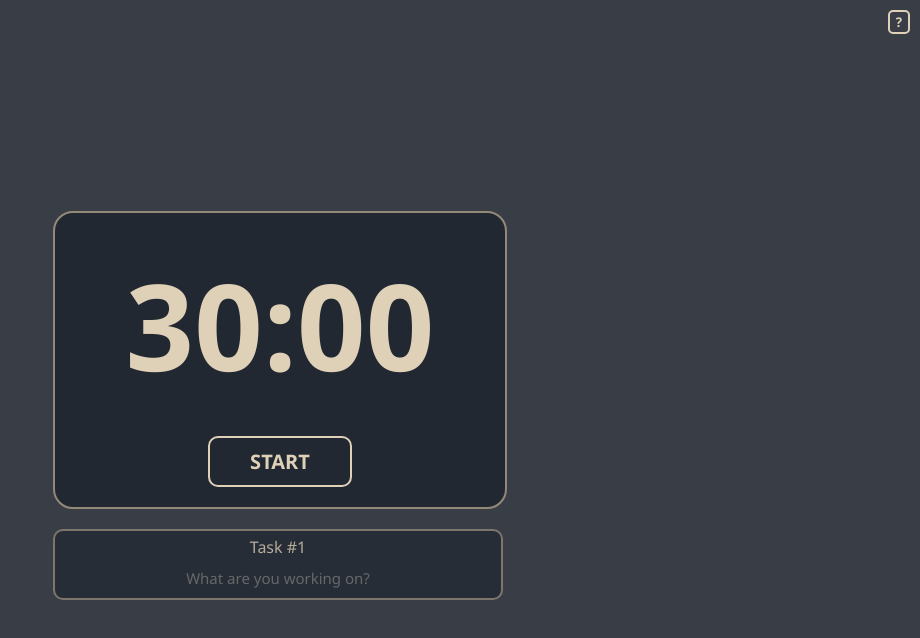
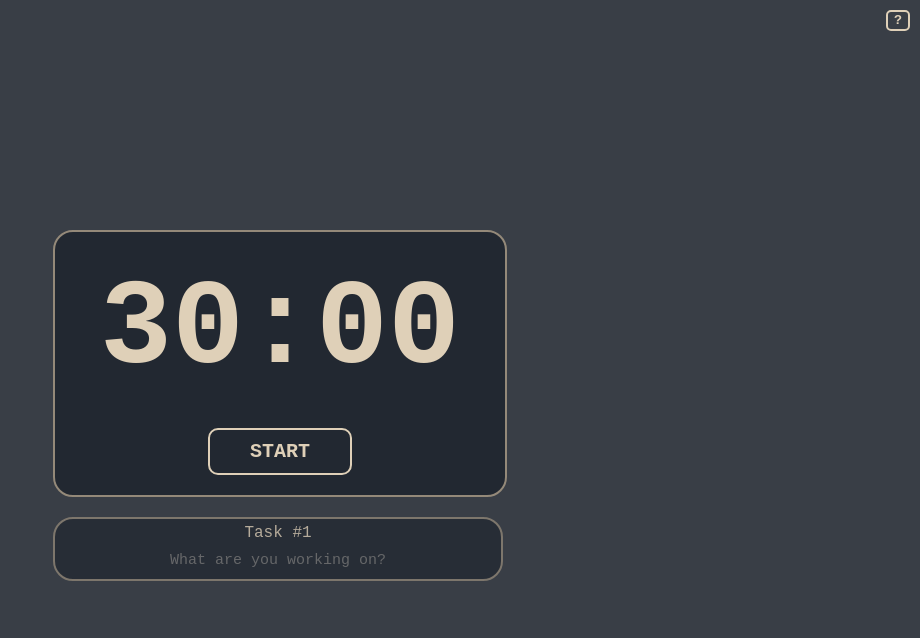
Before and after one commit to agilfor/hc-shrink-pomodoro, a website: page pomodoro/index.html in a window 1280 px wide. Shown: the whole page, without its empty margins (360-1280 px from the left). Drawn offline with Linux system fonts and the light colour scheme.

Commit message:
More shrinking (WIP)
Excess reduced from 765 to 178 bytes

```diff
--- a/pomodoro/index.html
+++ b/pomodoro/index.html
@@ -1,10 +1,5 @@
-<!DOCTYPE html>
-<html>
-    <head>
 <meta name=viewport content="width=device-width, initial-scale=1">
 <title>Pomodoro</title>
-    </head>
-    <body>
 <template id=tmp>
     <div class=task>
         <p class=ht></p>
@@ -21,71 +16,70 @@
 </div>
 <div id=h class=hid>
     <h1>pomodoro</h1>
-            <p>enter time in a MM:SS; type l in directly</p>
+    <p>enter time in a MM:SS; type tasks in directly</p>
     <p>made w &lt;3 by <a target="_blank" href="https://www.github.com/agilfor">agilfor</a></p>
 </div>
-
 <style>
     * {
-                font-family:'Segoe UI', Tahoma, Geneva, Verdana, sans-serif;
+        font-family: 'Courier New', Courier, monospace;
         color: #DFD0B8;
+        text-align: center;
     }
-            html { overflow: hidden; }
 
-            @media screen and (max-width: 500px) {
-                #tc, #c-ctnr {
-                    width: 85vw !important;
+    html {
+        overflow: hidden;
     }
-                #c {
-                    font-size: 90px !important;
-                }
-                #o {
-                    font-size: 15px !important;
-                }
+
+    body, #m, #c-ctnr {
+        display: flex;
+        justify-content: center;
     }
 
     body {
-                display: flex;
         margin: 0;
-                padding: 0;
-                justify-content: center;
         width: 100vw;
         height: 100vh;
         background: #393E46;
     }
 
     #m {
-                display: flex;
         flex-direction: column;
-                justify-content: center;
         width: fit-content;
         height: 100vh;
-                align-self: center;
+    }
+
+    #c-ctnr,
+    #tc,
+    #h {
+        width: 30vw;
+        min-width: 450px;
+    }
+
+    #c-ctnr,
+    #h,
+    .task {
+        background: #222831;
+        border: 2px solid #948979;
+        border-radius: 20px;
     }
 
     #c-ctnr {
-                display: flex;
         flex-direction: column;
-                width: 30vw;
-                min-width: 450px;
         height: max-content;
-                text-align: center;
-                background: #222831;
-                border-radius: 20px;
-                border: 2px solid #948979;
         margin: 20px 0;
+
         #c {
-                    text-align: center;
             align-self: center;
             width: 100%;
             background: none;
-                    border: none;
-                    margin: 20px 20px 0 20px;
-                    padding: 10px 10px 30px 10px;
+            border: 0;
+            margin: 20px 20px 0;
+            padding: 10px 10px 30px;
             font-size: 120px;
-                    outline: none;
+            outline: 0;
             font-weight: bold;
         }
+
         #o {
             align-self: center;
             margin: 0 0 20px 0;
@@ -96,39 +90,35 @@
     }
 
     #tc {
-                width: 30vw;
-                min-width: 450px;
         overflow-y: scroll;
-                box-shadow: inset 0 0 5px 2px #393E46;
+
         .task {
-                    border: solid 2px #948979;
-                    border-radius: 10px;
-                    background: #222831;
             margin: 0 0 10px;
+
             p {
                 width: 100%;
-                        text-align: center;
                 margin: 0;
                 padding: 5px 0 0 0;
             }
+
             input {
-                        text-align: center;
-                        outline: none;
+                outline: 0;
                 padding: 10px;
                 background: none;
-                        border: none;
+                border: 0;
                 width: 100%;
                 font-size: 15px;
                 width: calc(100% - 20px);
             }
         }
+
         .empty {
-                    opacity: 0.75;
+            opacity: .75;
         }
     }
 
     button {
-                background: transparent;
+        background: none;
         border: solid 2px #DFD0B8;
         font-weight: bold;
     }
@@ -138,6 +128,7 @@
         color: #222831;
         cursor: pointer;
     }
+
     button:active {
         background: #948979;
         border: #948979;
@@ -145,32 +136,30 @@
 
     #t-h {
         position: fixed;
-                top: 10px; right: 10px;
+        top: 10px;
+        right: 10px;
         border-radius: 5px;
     }
 
     #h {
         position: fixed;
-                top: 0;
-                text-align: center;
         align-content: center;
-                width: 30vw;
-                min-width: 450px;
-                background: #222831;
-                border: 2px solid #948979;
-                border-radius: 20px;
         margin: 10px;
+        padding: 10px 20px;
         transition: top 0.5s ease;
         box-shadow: 0 0 20px 10px #393E46;
+
         h1 {
-                    padding: 10px 0 0 0;
             margin: 0;
             font-size: 30px;
         }
-                p { padding: 0 20px; }
-                a { color: #948979;}
-                a:hover { color: #DFD0B8; }
+
+        a {
+            color: #948979;
+            text-decoration: none;
         }
+    }
+
     .hid {
         top: -200px !important;
     }
@@ -192,7 +181,7 @@
         pt = () => {
             const time = c.value.split(":");
             if (time.length != 2) {
-                    alert("Please enter a time in MM:SS format!");
+                alert("Enter time as MM:SS");
                 return -1;
             }
             return 60 * parseInt(time[0]) + parseInt(time[1]);
@@ -204,7 +193,7 @@
             btn.onclick = p;
             clk = setInterval(() => {
                 s--;
-                    let a = Math.floor(s/60), b = s - a * 60;
+                let a = Math.floor(s / 60), b = s - a * 60;
                 c.value = `${convert(a)}:${convert(b)}`;
                 if (s == 0) {
                     clearInterval(clk);
@@ -217,7 +206,7 @@
             btn.onclick = strt;
         },
         nt = () => {
-                let a = tmp.content.cloneNode(true), b = a.querySelector("div.task"), n = x.childElementCount+1;
+            let a = tmp.content.cloneNode(true), b = a.querySelector("div.task"), n = x.childElementCount + 1;
             b.querySelector("p.ht").innerHTML = `Task #${n}`;
             b.classList.add("empty");
             b.id = `tsk-${n}`;
@@ -229,21 +218,19 @@
         let t = e.target.closest(".task");
         if (t) t.classList.remove("empty");
         else {
-                    let a=[...x.children];
+            let a = [...x.children];
             a.forEach((t, i) => {
-                        if (!t.querySelector(".d").value && i<a.length-1) t.remove();
+                if (!t.querySelector(".d").value && i < a.length - 1) t.remove();
             })
-                    a=[...x.children];
-                    a.forEach((t, i)=> {
-                        t.id=`tsk-${i+1}`;
-                        t.querySelector(".ht").innerHTML = `Task #${i+1}`;
+            a = [...x.children];
+            a.forEach((t, i) => {
+                t.id = `tsk-${i + 1}`;
+                t.querySelector(".ht").innerHTML = `Task #${i + 1}`;
             })
-                    if (a.length<5 && a.every(t=>t.querySelector(".d").value))nt();
+            if (a.length < 5 && a.every(t => t.querySelector(".d").value)) nt();
         }
         if (!e.target.closest("#h") && !h.classList.contains("hid") && !e.target.closest("#t-h")) {
             h.classList.add("hid");
         }
     });
 </script>
-    </body>
-</html>
```
Lines whose indentation alone changed are shown as unchanged.
